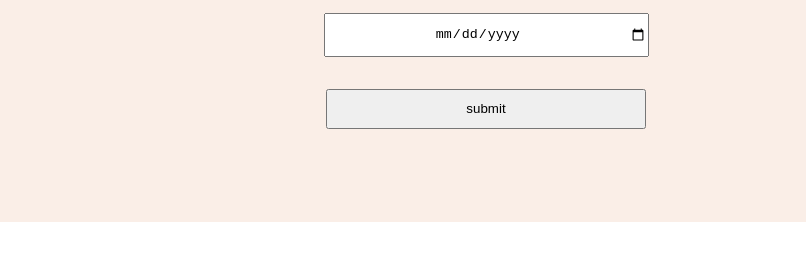
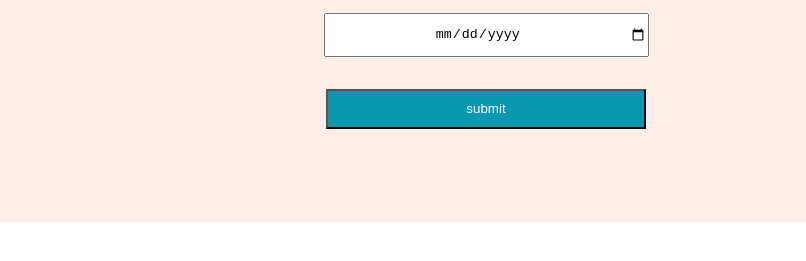
Before and after one commit to Hannah-28/travel-buddy, a website built with webpack: page src/client/views/index.html in a window 1280 px wide. Shown: the part 501-762 px from the top of the page, 474-1280 px from the left. Built offline with nearby package versions, Linux system fonts and the light colour scheme.

Commit message:
Style:minor style fixes

```diff
--- a/src/client/styles/styles.scss
+++ b/src/client/styles/styles.scss
@@ -54,6 +54,10 @@ header {
                 margin: 1rem;
                 height: 5vh;
             }
+            #submit {
+                background-color: #0a97b0;
+                color: white;
+            }
         }
     }
 }
```
